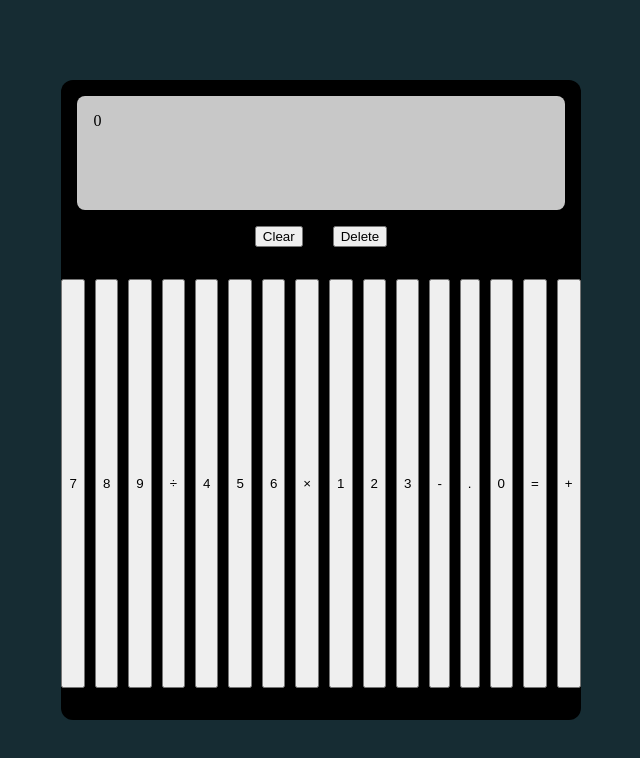
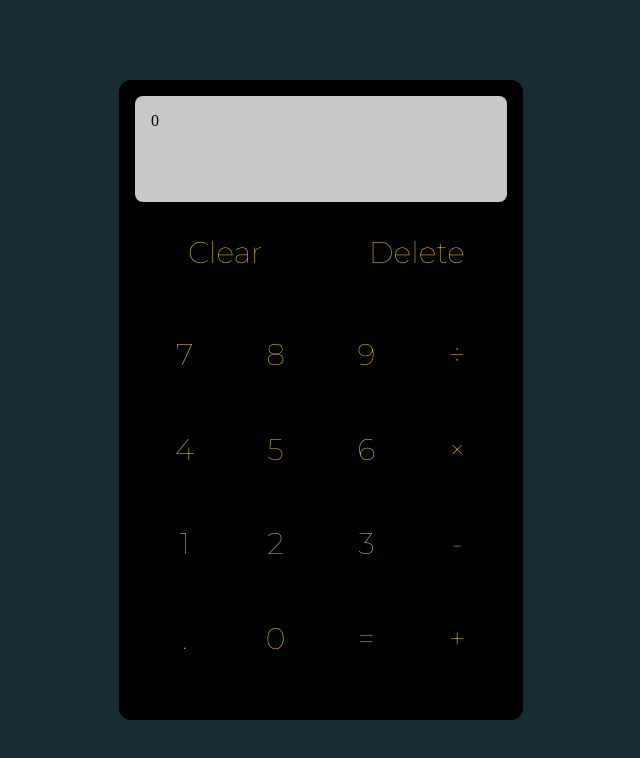
Before and after one commit to fabiusgasber/calculator, a plain HTML site: page index.html in a window 1280 px wide. Shown: the whole page, without its empty margins (319-959 px from the left). Drawn offline with Linux system fonts and the light colour scheme.

Commit message:
Add styling to buttons

```diff
--- a/styles.css
+++ b/styles.css
@@ -15,6 +15,12 @@ html{
     justify-content: center;
     gap: 30px;
 }
+
+.mistake-area button {
+    flex-basis: 40%;
+    padding: 0 1em;
+}
+
 .calc-body{
     display: flex;
     flex-direction: column;
@@ -41,3 +47,23 @@ html{
     background-color: #c8c8c8;
     border-radius: 8px;
 }
+
+
+button {
+    font-size: 30px;
+    flex-basis: 20%;
+    color: #edbc28;
+    text-decoration: none;
+    padding: 0;
+    margin: 0;
+    border-radius: 12px;
+    background-color: #000000;
+    transition-duration: 0.4s;
+    border: none;
+    height: 70px;
+    font-family: 'Montserrat', sans-serif;
+}
+
+button:hover{
+    background-color: #161515;
+}
```
